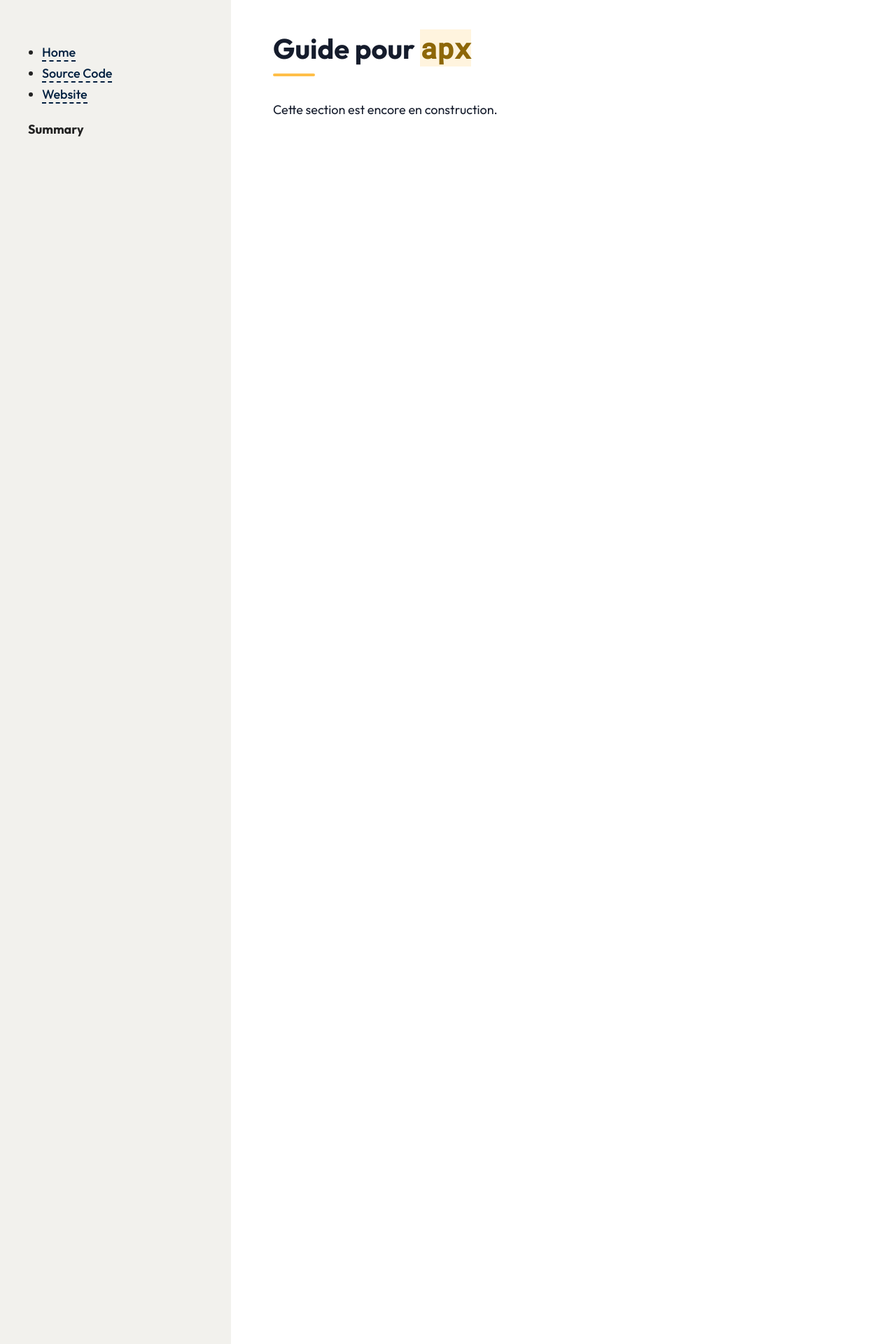
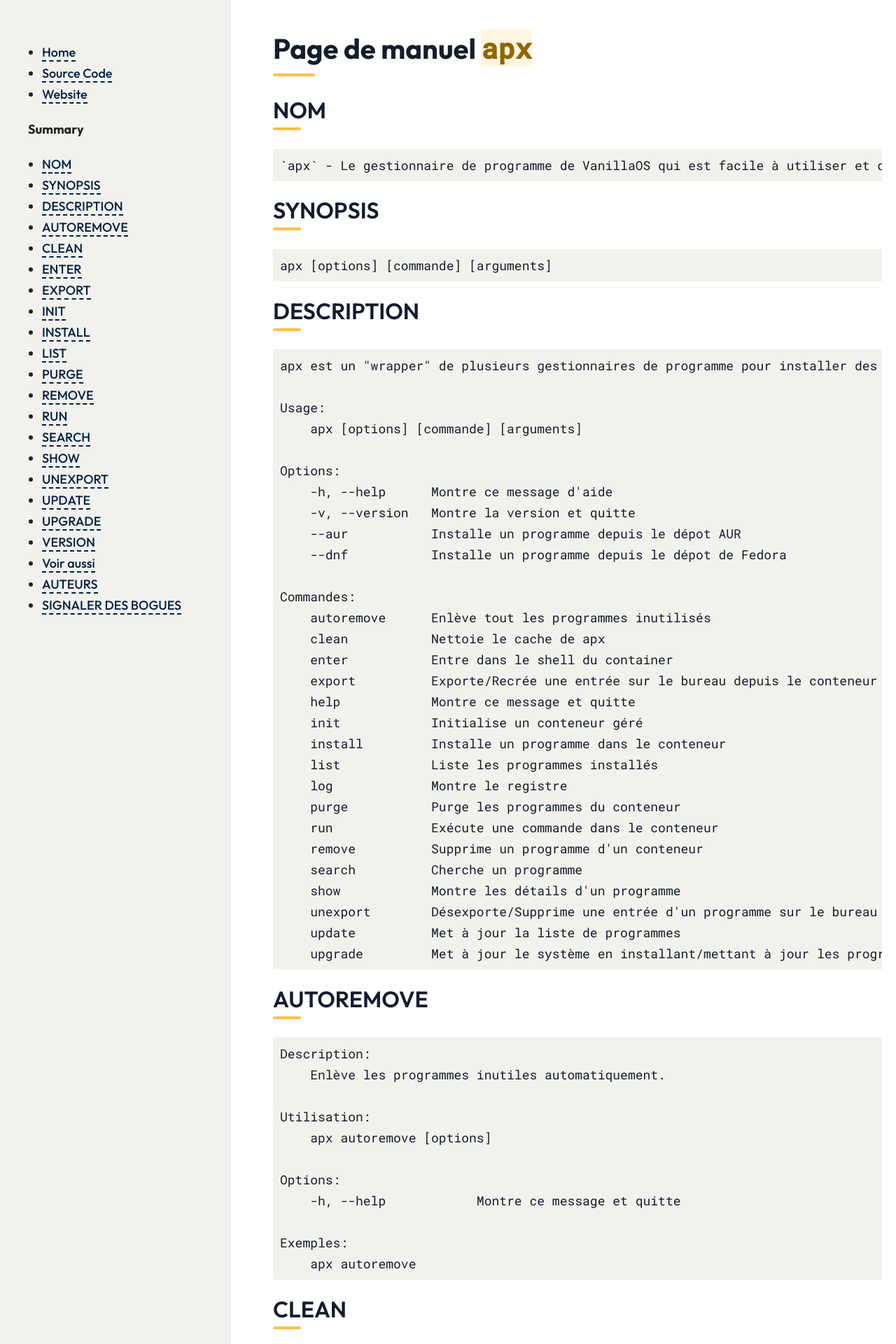
Before and after one commit to Vanilla-OS/documentation, a Jekyll site: the page built from docs/apx/manpage.fr.md, in a window 1280 px wide. Shown: the top 1920 px of the page at 70% size. Built offline with Jekyll 4.4.1, drawn with Linux system fonts in a browser that asks for light colours; our own code applies the rules of GitHub Pages for plain Markdown files; some of the changed text lies outside the part shown.

Commit message:
Add French doc for the APX manpage
The apx manpage no longer shows "in construction".

````diff
--- a/docs/apx/manpage.fr.md
+++ b/docs/apx/manpage.fr.md
@@ -1,8 +1,318 @@
 ---
-titre: Guide pour apx - Vanilla OS
-description: Guide pour l'utilitaire apx
+title: Page de manuel (manpage) pour apx - Vanilla OS
+description: Page de manuel pour l'utilitaire apx.
 ---
 
-# Guide pour `apx`
+# Page de manuel `apx`
 
-Cette section est encore en construction.
+## NOM
+
+```text
+`apx` - Le gestionnaire de programme de VanillaOS qui est facile à utiliser et qui supporte l'installation de programmes de plusieurs sources depuis un conteneur sans altérer le système de fichiers administrateur.
+```
+
+## SYNOPSIS
+
+```text
+apx [options] [commande] [arguments]
+```
+
+## DESCRIPTION
+
+```markdown
+apx est un "wrapper" de plusieurs gestionnaires de programme pour installer des programmes et exécuter des commandes à l'intérieur d'un conteneur.
+
+Usage:
+    apx [options] [commande] [arguments]
+
+Options:
+    -h, --help      Montre ce message d'aide
+    -v, --version   Montre la version et quitte
+    --aur           Installe un programme depuis le dépot AUR
+    --dnf           Installe un programme depuis le dépot de Fedora
+
+Commandes:
+    autoremove      Enlève tout les programmes inutilisés
+    clean           Nettoie le cache de apx
+    enter           Entre dans le shell du container
+    export          Exporte/Recrée une entrée sur le bureau depuis le conteneur
+    help            Montre ce message et quitte
+    init            Initialise un conteneur géré
+    install         Installe un programme dans le conteneur
+    list            Liste les programmes installés
+    log             Montre le registre
+    purge           Purge les programmes du conteneur
+    run             Exécute une commande dans le conteneur
+    remove          Supprime un programme d'un conteneur
+    search          Cherche un programme
+    show            Montre les détails d'un programme
+    unexport        Désexporte/Supprime une entrée d'un programme sur le bureau
+    update          Met à jour la liste de programmes
+    upgrade         Met à jour le système en installant/mettant à jour les programmes disponibles
+```
+
+## AUTOREMOVE
+
+```markdown
+Description:
+    Enlève les programmes inutiles automatiquement.
+
+Utilisation:
+    apx autoremove [options]
+
+Options:
+    -h, --help            Montre ce message et quitte
+
+Exemples:
+    apx autoremove
+```
+
+## CLEAN
+
+```markdown
+Description:
+    Nettoie le cache de apx.
+
+Utilisation:
+    apx clean [options]
+
+Options:
+    -h, --help            Montre ce message et quitte
+
+Exemples:
+    apx clean
+```
+
+## ENTER
+
+```markdown
+Description:
+    Entre dans le shell du conteneur.
+
+Utilisation:
+    apx enter [options]
+
+Options:
+    -h, --help            Montre ce message et quitte
+Exemples:
+	apx enter --apt        Entre dans le shell du container apt
+	apx enter --aur			Entre dans le shell du container aur
+```
+
+## EXPORT
+
+```markdown
+Description:
+    Exporte/Recrée l'entrée bureau d'un programme depuis un conteneur.
+
+Usage:
+    apx export <programme> [options]
+
+Option:
+    -h, --help            Montre ce message et quitte
+
+Exemple:
+    apx export htop
+```
+
+## INIT
+
+```markdown
+Description:
+    Initialise un conteneur.
+
+Utilisation:
+    apx init [options]
+
+Options:
+    -h, --help            Montre ce message et quitte
+```
+
+## INSTALL
+
+```markdown
+Description:
+    Installe un programme dans un conteneur.
+
+Usage:
+    apx install [options] <programme>
+
+Options:
+    -h, --help            Montre ce message et quitte
+    -y, --assume-yes      Effectue sans confirmation manuelle.
+    -f, --fix-broken      Répare les dépendances avant l'installation
+    --no-export           N'exporte pas sur le bureau après l'installation.
+    --sideload [path]     Installe un programme depuis un fichier local.
+
+Exemples:
+    apx install htop git
+    apx install --sideload /chemain/vers/fichier.deb
+```
+
+## LIST
+
+```markdown
+Description:
+    Liste les programmes installés.
+
+Utilisation:
+    apx list [options]
+
+Options:
+    -h, --help            Montre ce message et quitte
+```
+
+## PURGE
+
+```markdown
+Description:
+    Purge les programmes dans un conteneur.
+
+Utilisation:
+    apx purge <programmes> [options]
+
+Options:
+    -h, --help            Montre ce message et quitte
+
+Exemples:
+    apx purge htop
+```
+
+## REMOVE
+
+```markdown
+Description:
+    Enlève un programme d'un conteneur.
+
+Utilisation:
+    apx remove <programmes> [options]
+
+Options:
+    -h, --help            Montre ce message et quitte
+
+Exemples:
+    apx remove htop
+```
+
+## RUN
+
+```markdown
+Description:
+    Exécute un programme dans un conteneur.
+
+Utilisation:
+    apx run <programme> [options]
+
+Options:
+    -h, --help            Montre ce message et quitte
+
+Exemples:
+    apx run htop
+```
+
+## SEARCH
+
+```markdown
+Description:
+    Cherche un programme dans un conteneur.
+
+Utilisation:
+    apx search <programme> [options]
+
+Options:
+    -h, --help            Montre ce message et quitte
+
+Exemples:
+    apx search htop
+```
+
+## SHOW
+
+```markdown
+Description:
+    Affiche les détails d'un programme.
+
+Utilisation:
+    apx show <programme> [options]
+
+Options:
+    -h, --help            Montre ce message et quitte
+
+Exemple:
+    apx show htop
+```
+
+## UNEXPORT
+
+```markdown
+Description:
+    Désexporte/Supprime un entré bureau d'un programme dans un conteneur.
+
+Utilisation:
+    apx unexport <programme> [options]
+
+Options:
+    -h, --help            Montre ce message et quitte
+
+Exemples:
+    apx unexport htop
+```
+
+## UPDATE
+
+```markdown
+Description:
+    Met à jour la liste de programmes.
+
+Utilisation:
+    apx update [options]
+
+Options:
+    -h, --help            Montre ce message et quitte
+
+Exemples:
+    apx update
+```
+
+## UPGRADE
+
+```markdown
+Description:
+    Mets à jour le systeme en installant/mettant à jour les programmes disponibles.
+
+Utilisation:
+    apx upgrade [options]
+
+Options:
+    -h, --help            Montre ce message et quitte
+
+Exemples:
+    apx upgrade
+```
+
+## VERSION
+
+```markdown
+Description:
+    Montre le numéro de version d'apx.
+
+Utilisation:
+    apx --version
+    apx -v
+```
+
+## Voir aussi
+
+- [`abroot`](/docs/ABRoot)
+- [`vso`](/docs/vso)
+
+## AUTEURS
+
+```text
+Contributeurs de Vanilla OS
+Traduit en français par aWildJumpyGame
+```
+
+## SIGNALER DES BOGUES
+
+Signaler un bogue au [traqueur de problèmes](https://github.com/Vanilla-OS/apx/issues).
````
